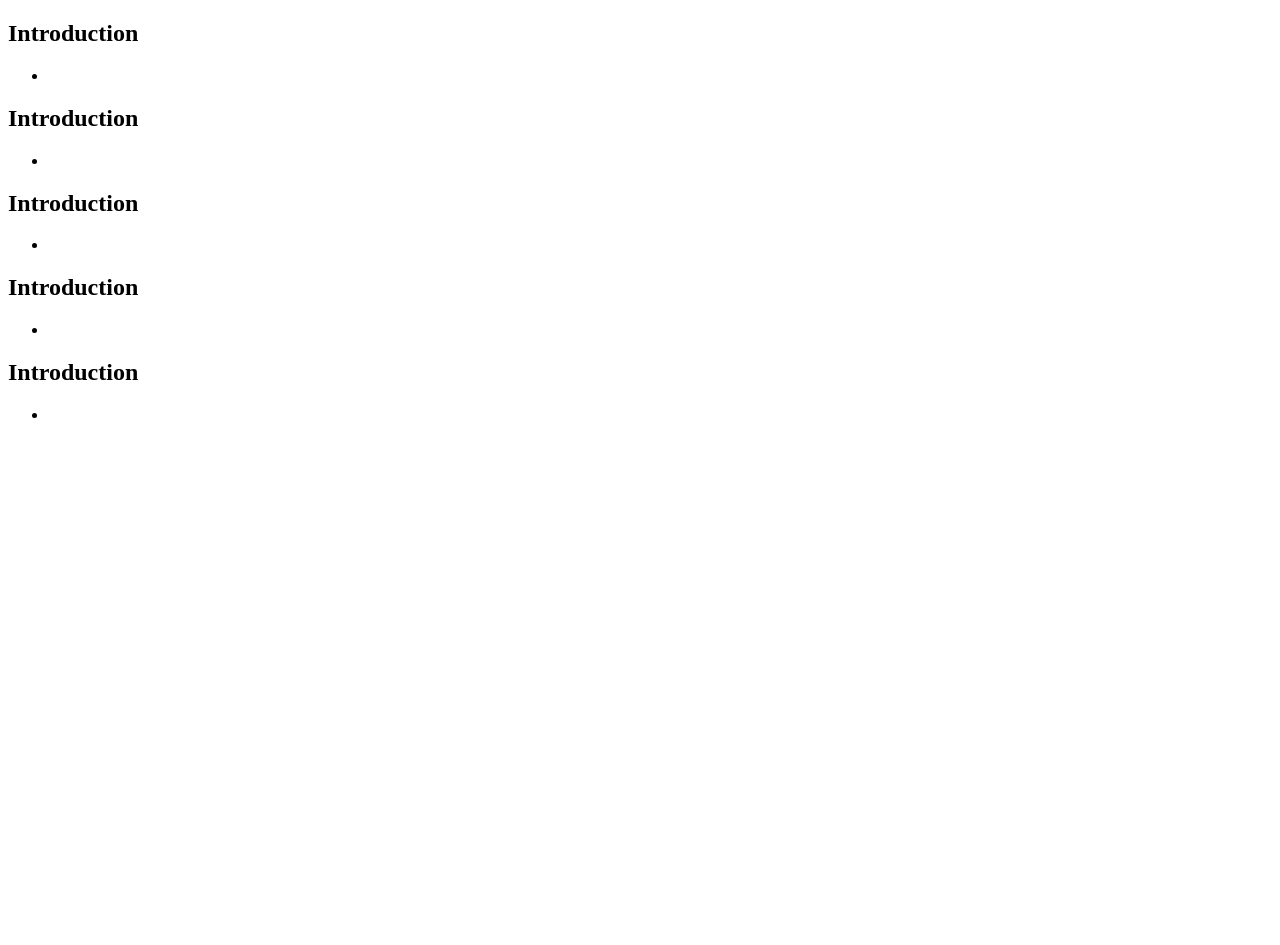
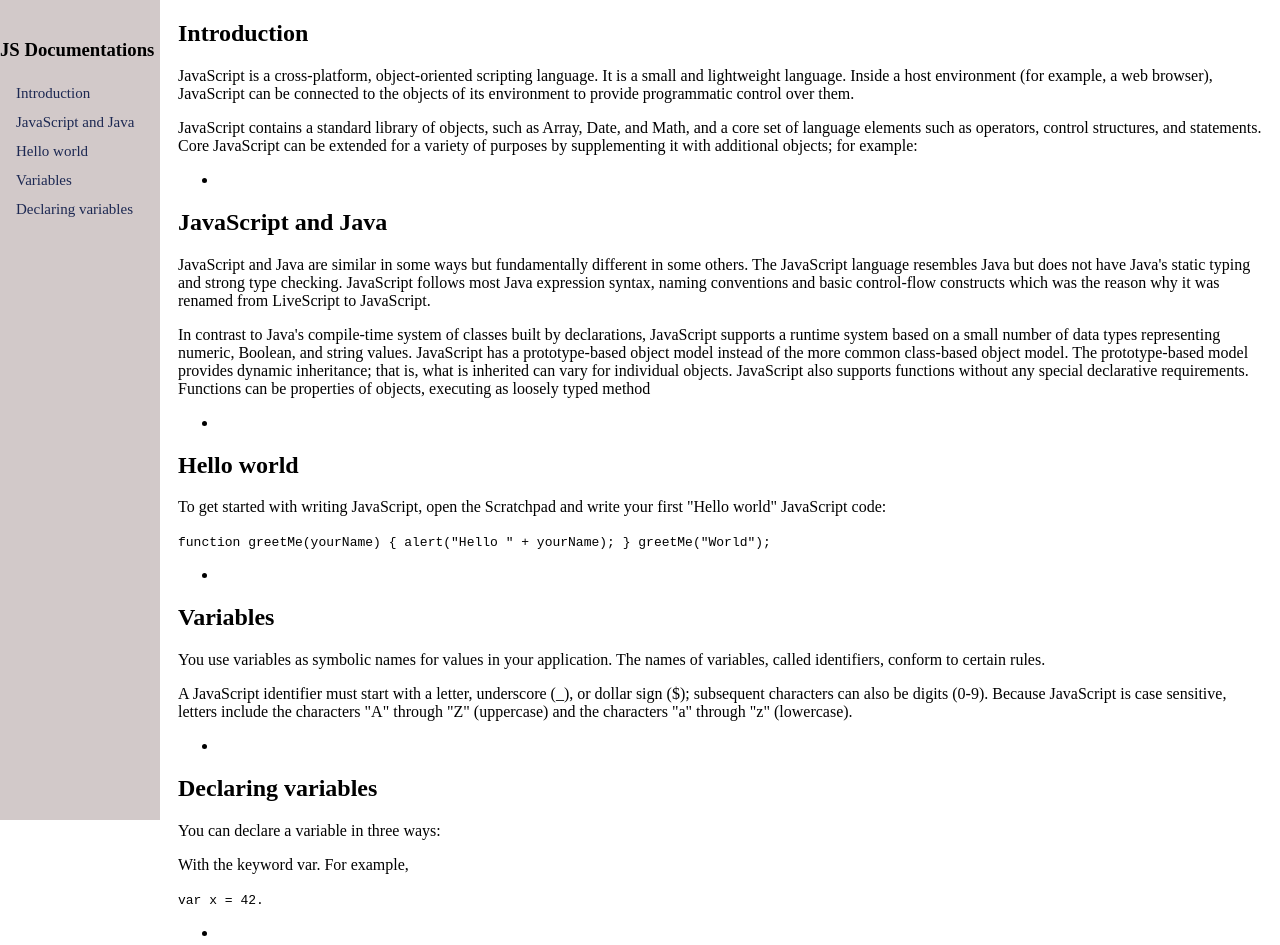
Before and after one commit to YosephM/pairProgramming_Yoseph_Aima, a plain HTML site: page index.html in a window 1280 px wide. Before the commit the page ends 800 px from the top, so only its background shows below. Drawn offline with Linux system fonts and the light colour scheme.

Commit message:
final version

```diff
--- a/css/style.css
+++ b/css/style.css
@@ -0,0 +1,34 @@
+#navbar {
+  height: 100%;
+  width: 160px;
+  position: fixed;
+  z-index: 1;
+  top: 0;
+  left: 0;
+  background-color: rgb(210, 201, 201);
+  overflow-x: hidden;
+  padding-top: 20px;
+}
+#navbar a {
+  padding: 6px 8px 6px 16px;
+  text-decoration: none;
+  font-size: 15px;
+  color: #1c2852;
+  display: block;
+}
+
+#main-doc {
+  margin-left: 160px;
+  padding: 0px 10px;
+}
+#navbar a:hover {
+  color: hsl(0, 67%, 33%);
+}
+@media screen and (max-height: 450px) {
+  #navbar {
+    padding-top: 15px;
+  }
+  #navbar a {
+    font-size: 18px;
+  }
+}
--- a/index.html
+++ b/index.html
@@ -7,53 +7,108 @@
   </head>
 
   <body>
-    <main id ="main-doc" >
-     <section class = "main-section" id="Introduction">
-        <h2>Introduction</h2>
-        <p></p>
-        <p></p>
+    <main id="main-doc">
+      <section class="main-section" id="Introduction">
+        <header><h2>Introduction</h2></header>
+        <p>
+          JavaScript is a cross-platform, object-oriented scripting language. It
+          is a small and lightweight language. Inside a host environment (for
+          example, a web browser), JavaScript can be connected to the objects of
+          its environment to provide programmatic control over them.
+        </p>
+        <p>
+          JavaScript contains a standard library of objects, such as Array,
+          Date, and Math, and a core set of language elements such as operators,
+          control structures, and statements. Core JavaScript can be extended
+          for a variety of purposes by supplementing it with additional objects;
+          for example:
+        </p>
         <code></code>
         <ul>
           <li></li>
         </ul>
       </section>
-        <section class = "main-section" id="Introduction">
-          <h2>Introduction</h2>
-          <p></p>
-          <p></p>
+
+      <section class="main-section" id="JavaScript_and_Java">
+        <header><h2>JavaScript and Java</h2></header>
+        <p>
+          JavaScript and Java are similar in some ways but fundamentally
+          different in some others. The JavaScript language resembles Java but
+          does not have Java's static typing and strong type checking.
+          JavaScript follows most Java expression syntax, naming conventions and
+          basic control-flow constructs which was the reason why it was renamed
+          from LiveScript to JavaScript.
+        </p>
+        <p>
+          In contrast to Java's compile-time system of classes built by
+          declarations, JavaScript supports a runtime system based on a small
+          number of data types representing numeric, Boolean, and string values.
+          JavaScript has a prototype-based object model instead of the more
+          common class-based object model. The prototype-based model provides
+          dynamic inheritance; that is, what is inherited can vary for
+          individual objects. JavaScript also supports functions without any
+          special declarative requirements. Functions can be properties of
+          objects, executing as loosely typed method
+        </p>
         <code></code>
         <ul>
           <li></li>
         </ul>
       </section>
-          <section class = "main-section" id="Introduction">
-            <h2>Introduction</h2>
+
+      <section class="main-section" id="Hello_world">
+        <header><h2>Hello world</h2></header>
+        <p>
+          To get started with writing JavaScript, open the Scratchpad and write
+          your first "Hello world" JavaScript code:
+        </p>
         <p></p>
-            <p></p>
+        <code
+          >function greetMe(yourName) { alert("Hello " + yourName); }
+          greetMe("World");</code
+        >
+        <ul>
+          <li></li>
+        </ul>
+      </section>
+
+      <section class="main-section" id="Variables">
+        <header><h2>Variables</h2></header>
+        <p>
+          You use variables as symbolic names for values in your application.
+          The names of variables, called identifiers, conform to certain rules.
+        </p>
+        <p>
+          A JavaScript identifier must start with a letter, underscore (_), or
+          dollar sign ($); subsequent characters can also be digits (0-9).
+          Because JavaScript is case sensitive, letters include the characters
+          "A" through "Z" (uppercase) and the characters "a" through "z"
+          (lowercase).
+        </p>
         <code></code>
         <ul>
           <li></li>
         </ul>
       </section>
-            <section class = "main-section" id="Introduction">
-              <h2>Introduction</h2>
-              <p></p>
-              <p></p>
-              <code></code>
+
+      <section class="main-section" id="Declaring_variables">
+        <header><h2>Declaring variables</h2></header>
+        <p>You can declare a variable in three ways:</p>
+        <p>With the keyword var. For example,</p>
+        <code>var x = 42.</code>
         <ul>
           <li></li>
         </ul>
       </section>
-              <section class = "main-section" id="Introduction">
-                <h2>Introduction</h2>
-                <p></p>
-                <p></p>
-                <code></code>
-                <ul>
-                <li></li>
-                </ul>
-                </section>
-                <nav id="navbar"></nav>
+
+      <nav id="navbar">
+        <header><h3>JS Documentations</h3></header>
+        <a href="#Introduction" class="nav-link">Introduction</a>
+        <a href="#JavaScript_and_Java" class="nav-link">JavaScript and Java</a>
+        <a href="#Hello_world" class="nav-link">Hello world</a>
+        <a href="#Variables" class="nav-link">Variables</a>
+        <a href="#Declaring_variables" class="nav-link">Declaring variables</a>
+      </nav>
     </main>
   </body>
 </html>
```
Lines whose indentation alone changed are shown as unchanged.
